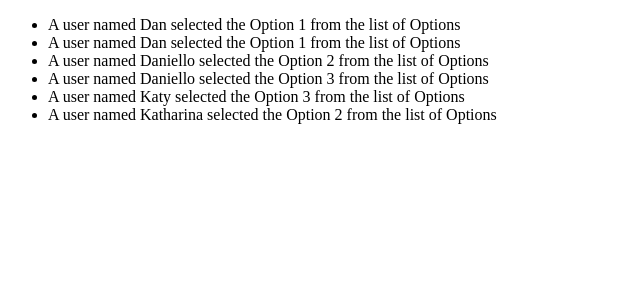
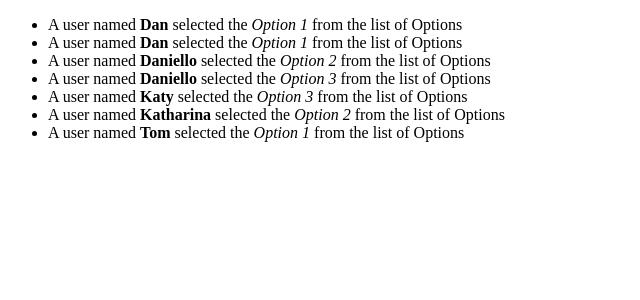
Before and after one commit to danielsky81/FlaskTest, a Flask app: page /registered in a window 1280 px wide. Shown: the top 300 px of the page, without its empty margins (0-640 px from the left). Run offline with Flask 2, Linux system fonts and the light colour scheme.

Commit message:
Fix bugs

```diff
--- a/registered.csv
+++ b/registered.csv
@@ -4,3 +4,4 @@ Daniello,Option 2
 Daniello,Option 3
 Katy,Option 3
 Katharina,Option 2
+Tom,Option 1
--- a/templates/registered.html
+++ b/templates/registered.html
@@ -3,7 +3,7 @@
 {% block body %}
     <ul>
         {% for user in users %}
-        <li>A user named {{ user[0] }} selected the {{ user[1] }} from the list of Options</li>
+        <li>A user named <b>{{ user[0] }}</b> selected the <i>{{ user[1] }}</i> from the list of Options</li>
         {% endfor %}
     </ul>
 {% endblock %}
```
Also changed, not shown: app.py (line endings or trailing spaces).
